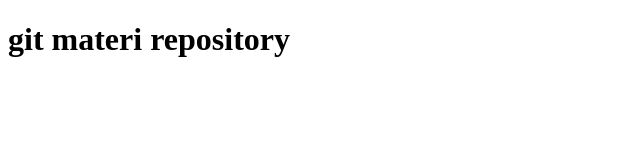
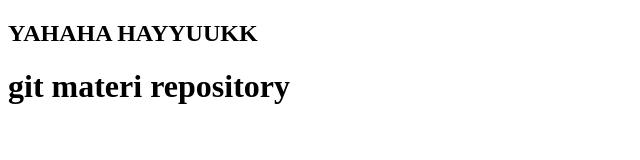
Before and after one commit to SCFJR/dasar-git-repository, a plain HTML site: page Index.html in a window 1280 px wide. Shown: the whole page, without its empty margins (0-640 px from the left). Drawn offline with Linux system fonts and the light colour scheme.

Commit message:
Update Index.html

```diff
--- a/Index.html
+++ b/Index.html
@@ -4,6 +4,7 @@
        <title>git repository</title>
       </head>
         <body>
+         <h2>YAHAHA HAYYUUKK</h2>
          <h1>git materi repository</h1>
         </body>
 </html>
```
